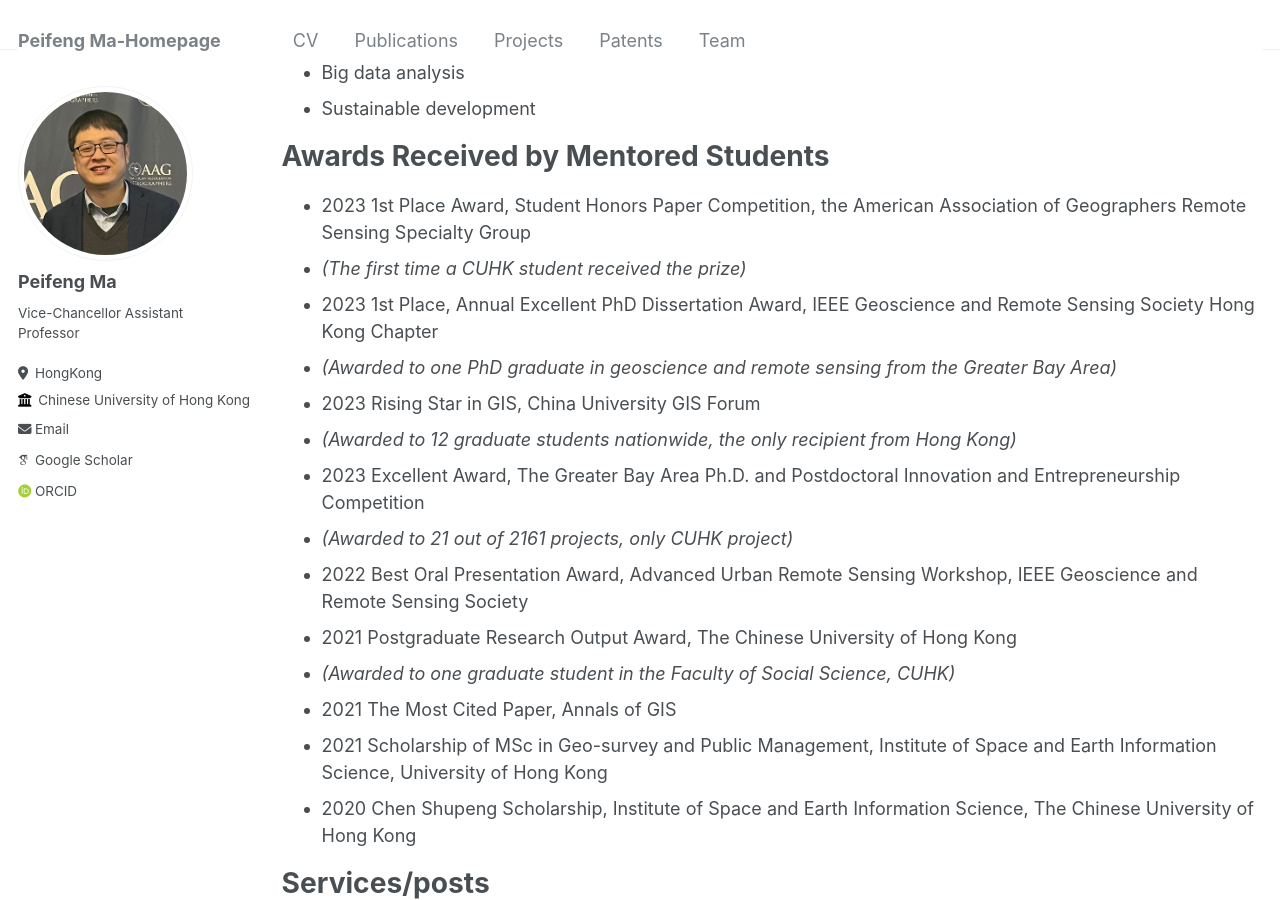
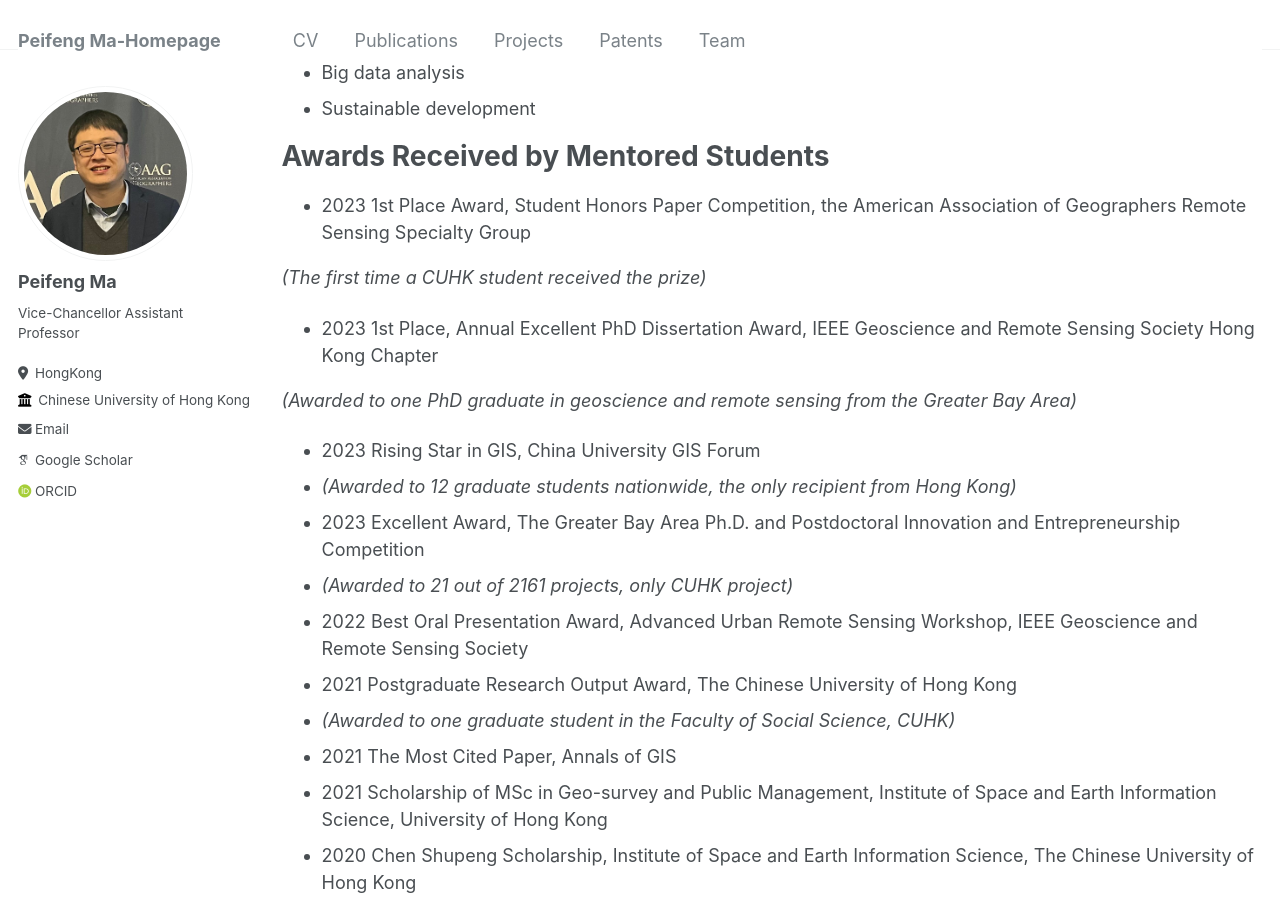
Before and after one commit to pfMA03/peifengMa, a Jekyll site: the page built from _pages/cv.md, in a window 1280 px wide and 900 px high, scrolled down 556 px. Built offline with Jekyll 4.4.1, drawn with Linux system fonts in a browser that asks for light colours; some web fonts are replaced.

Commit message:
Update cv.md

```diff
--- a/_pages/cv.md
+++ b/_pages/cv.md
@@ -32,9 +32,11 @@ Teaching
 Awards Received by Mentored Students
 ======
 * 2023 1st Place Award, Student Honors Paper Competition, the American Association of Geographers Remote Sensing Specialty Group
-- _(The first time a CUHK student received the prize)_
+
+_(The first time a CUHK student received the prize)_
 * 2023 1st Place, Annual Excellent PhD Dissertation Award, IEEE Geoscience and Remote Sensing Society Hong Kong Chapter
-- _(Awarded to one PhD graduate in geoscience and remote sensing from the Greater Bay Area)_
+
+_(Awarded to one PhD graduate in geoscience and remote sensing from the Greater Bay Area)_
 * 2023 Rising Star in GIS, China University GIS Forum
 - _(Awarded to 12 graduate students nationwide, the only recipient from Hong Kong)_
 * 2023 Excellent Award, The Greater Bay Area Ph.D. and Postdoctoral Innovation and Entrepreneurship Competition
```
